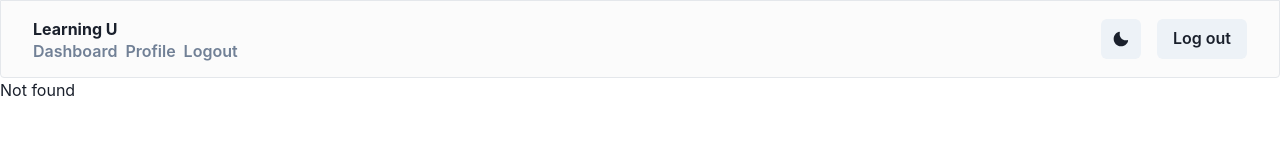
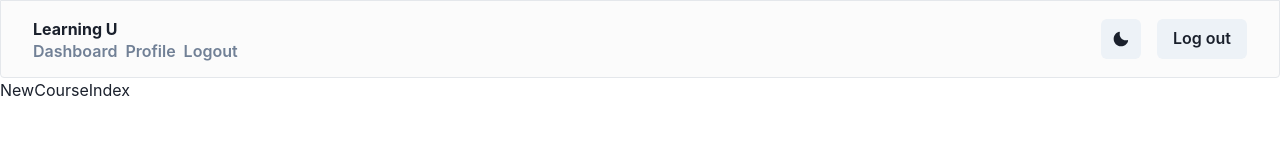
Before and after one commit to Mau-MD/Learning-U, a React (Vite) app in the folder frontend/: page /dashboard/new in a window 1280 px wide. Before the commit this address had no page. Shown: the top 168 px of the page. Built offline with nearby package versions, Linux system fonts and the light colour scheme; sample sign-in values are in the browser's storage.

Commit message:
Adding new course route

```diff
--- a/frontend/src/App.tsx
+++ b/frontend/src/App.tsx
@@ -9,6 +9,7 @@ import Navbar from "./components/Navbar";
 import LoginIndex from "./components/Registration/LoginIndex";
 import RegisterIndex from "./components/Registration/RegisterIndex";
 import RequireAuth from "./components/Registration/RequireAuth";
+import NewCourseIndex from "./components/NewCourse/NewCourseIndex";
 
 function App() {
   return (
@@ -28,6 +29,7 @@ function App() {
           }
         >
           <Route index element={<DashboardIndex />} />
+          <Route path="new" element={<NewCourseIndex />} />
         </Route>
         <Route
           path="courses"
--- a/frontend/src/components/Dashboard/DashboardIndex.tsx
+++ b/frontend/src/components/Dashboard/DashboardIndex.tsx
@@ -1,15 +1,20 @@
 import { Button, Container, Flex, Grid, Heading } from "@chakra-ui/react";
 import React from "react";
+import { useNavigate } from "react-router-dom";
 import CourseCard from "./CourseCard";
 
 const DashboardIndex = () => {
+  const navigate = useNavigate();
+
   return (
     <Container maxW="container.xl">
       <Flex flexDir={"column"} gap={4}>
         <Heading as="h1" fontWeight="bold" fontSize="4xl" mt={10}>
           Learning Dashboard
         </Heading>
-        <Button w="fit-content">I want to learn something new...</Button>
+        <Button w="fit-content" onClick={() => navigate("new")}>
+          I want to learn something new...
+        </Button>
         <Grid
           templateColumns={["1fr", "1fr", "repeat(2, 1fr)", "repeat(3, 1fr)"]}
           gap="1em"
--- /dev/null
+++ b/frontend/src/components/NewCourse/NewCourseIndex.tsx
@@ -0,0 +1,7 @@
+import React from "react";
+
+const NewCourseIndex = () => {
+  return <div>NewCourseIndex</div>;
+};
+
+export default NewCourseIndex;
```
